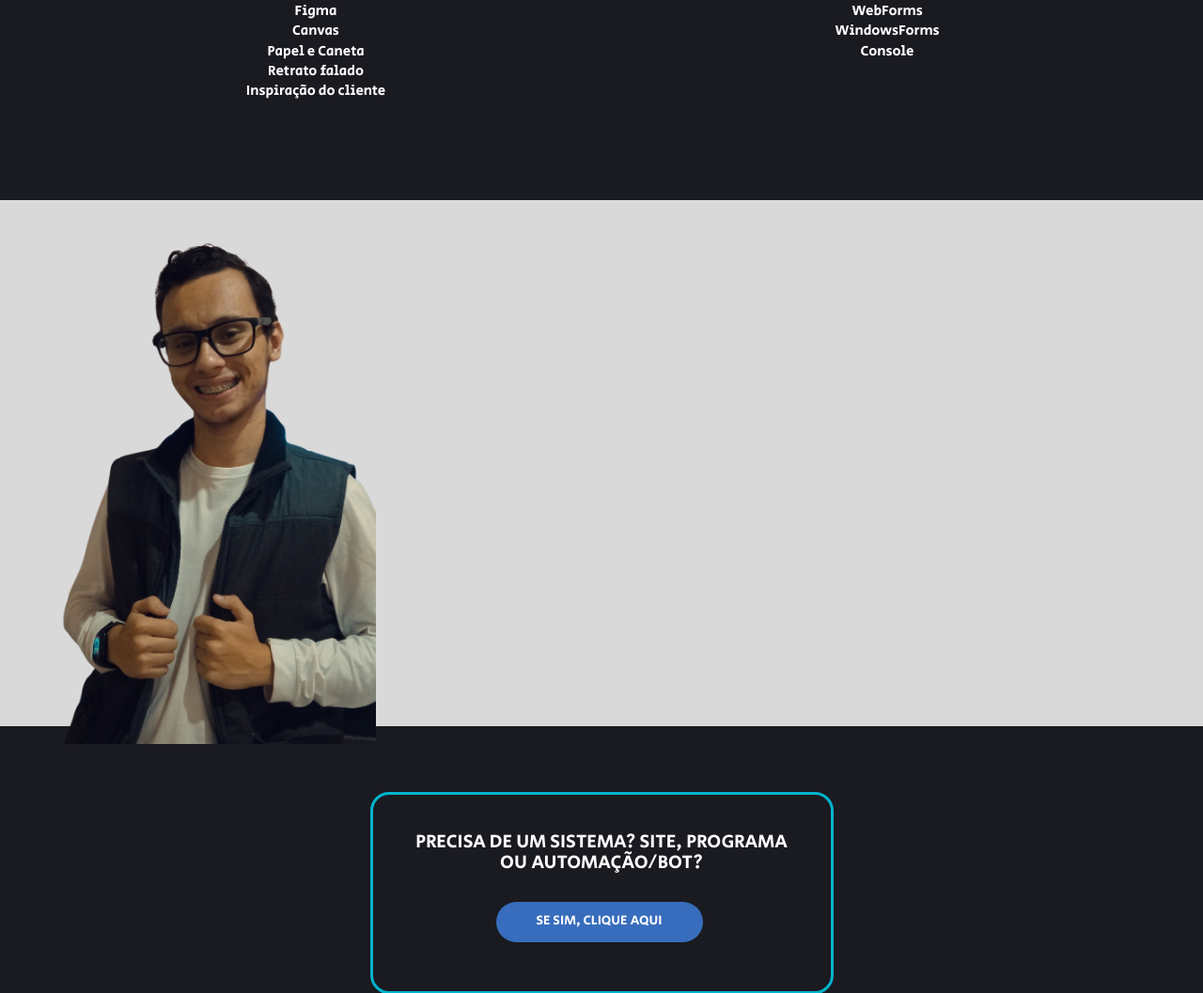
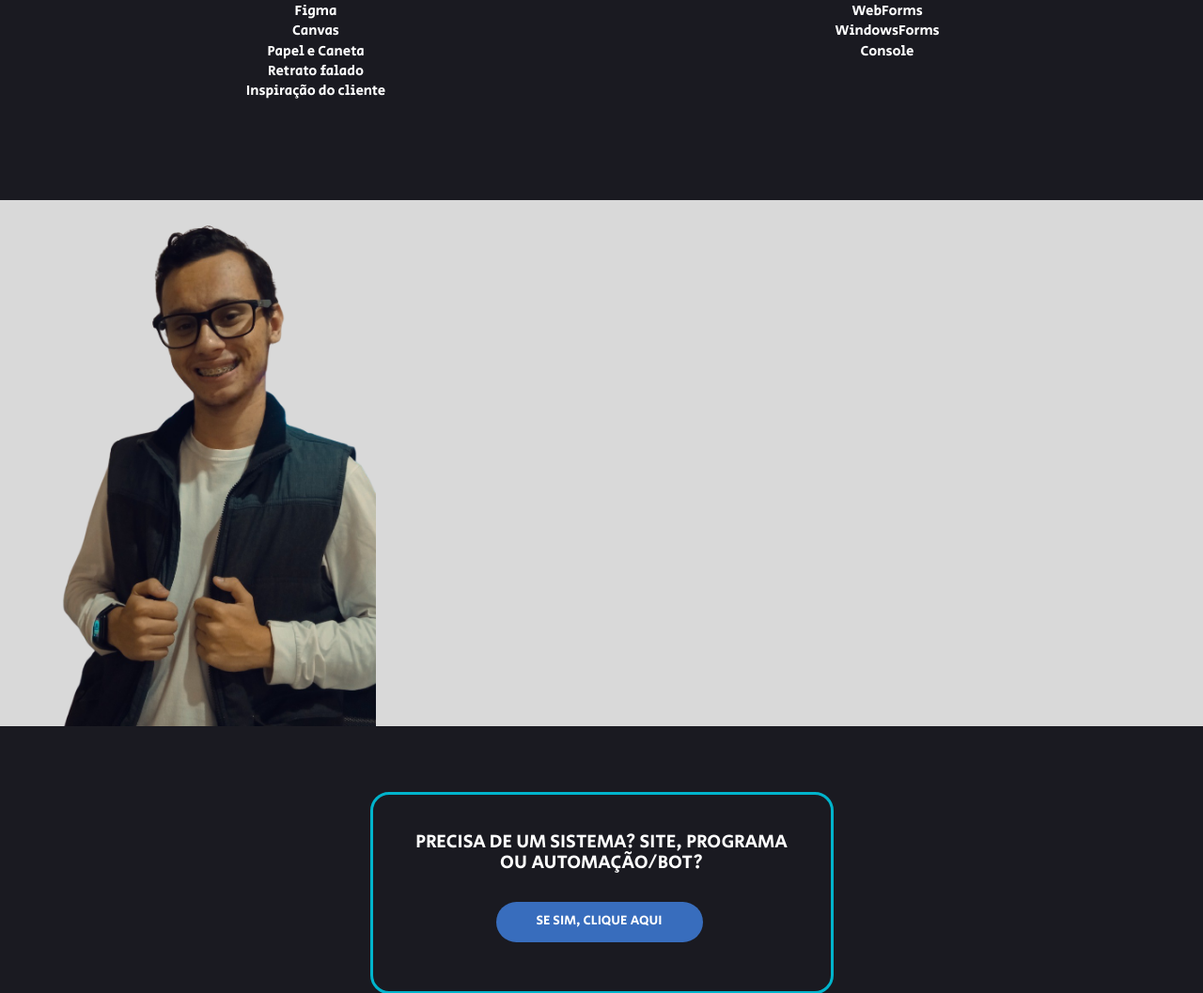
Before and after one commit to PedroPro212/Portfolio, a PHP site: page / in a window 1280 px wide. Shown: the part 2039-3096 px from the top of the page at 94% size. Run offline with PHP 8.4, Linux system fonts and the light colour scheme.

Commit message:
Modificação

```diff
--- a/style/index.css
+++ b/style/index.css
@@ -164,6 +164,11 @@ body,html{
     background-size: cover;
     background-attachment: fixed;
     height: 70vh;
+    display: flex;
+}
+
+.apresentacao{
+    align-self: flex-end;
 }
 
 .quadro1{
```
